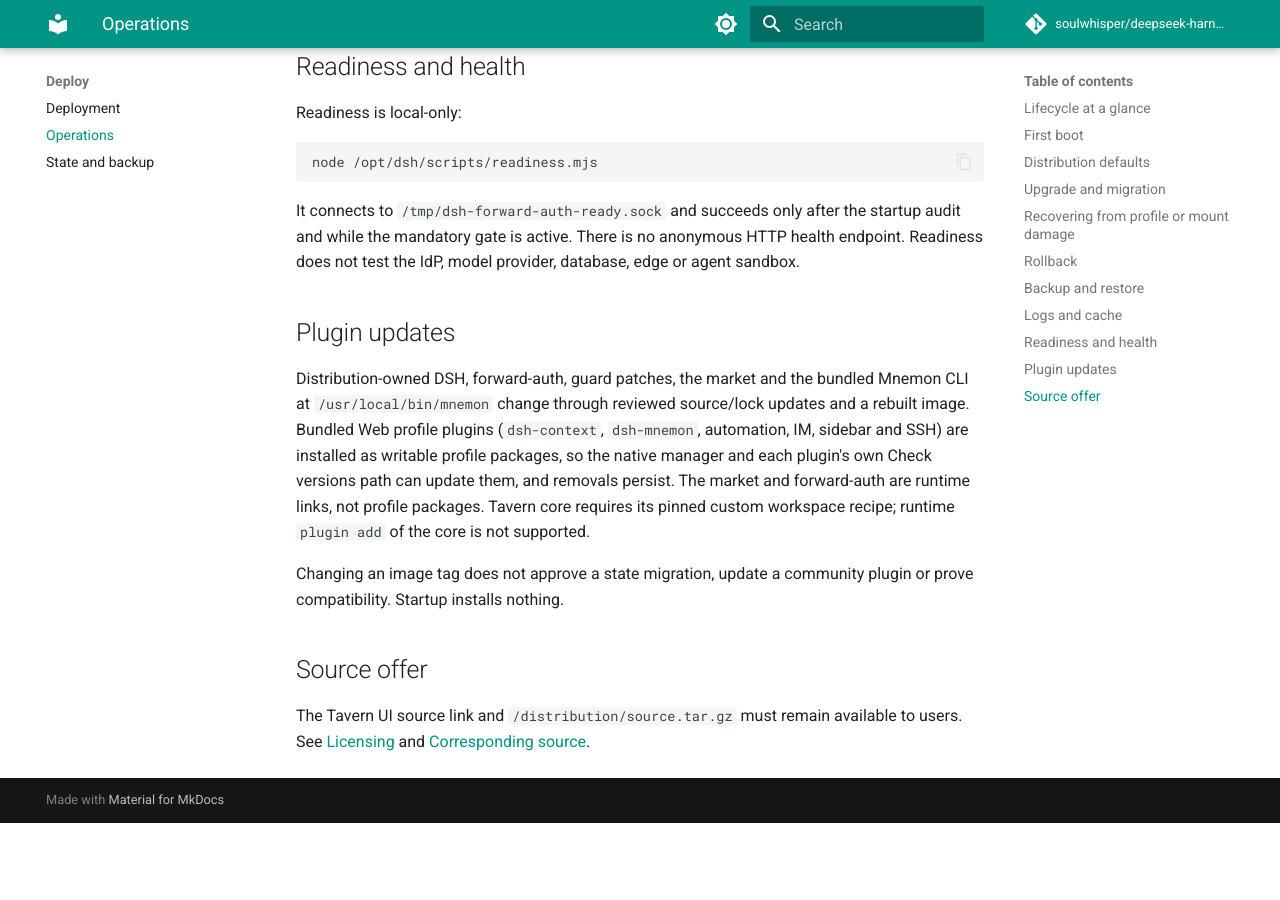
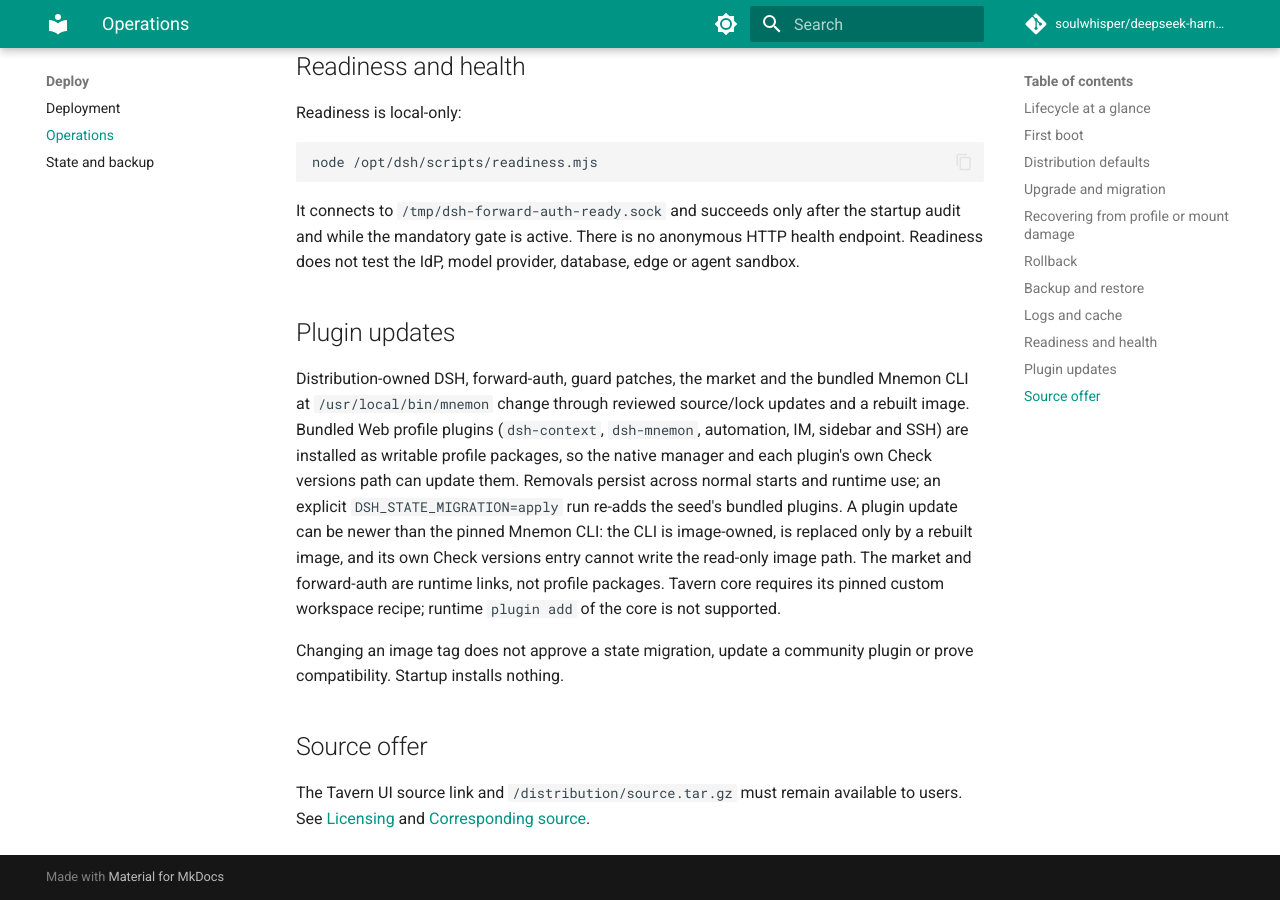
Before and after one commit to soulwhisper/deepseek-harness-container, an MkDocs documentation site: the page built from docs/operations.md, in a window 1280 px wide and 900 px high, scrolled down 4936 px. Built offline with MkDocs 1.6.1 and Material for MkDocs 9.7.7, drawn with Linux system fonts in a browser that asks for light colours; comment, search, counter and statistics services are not loaded; before the commit the page ends 5759 px from its top, so only the background shows below that.

Commit message:
docs(web): clarify plugin/CLI update skew and migration removals
State that a profile plugin can outpace the image-owned Mnemon CLI and that only a rebuild replaces the CLI. Qualify bundled-plugin removals: they persist across normal starts, while an explicit DSH_STATE_MIGRATION=apply run re-adds the seed bundles. Narrow the manager smoke label to removable, which is what it exercises.

```diff
--- a/docs/operations.md
+++ b/docs/operations.md
@@ -195,9 +195,13 @@ Mnemon CLI at `/usr/local/bin/mnemon` change through reviewed source/lock
 updates and a rebuilt image. Bundled Web profile plugins (`dsh-context`,
 `dsh-mnemon`, automation, IM, sidebar and SSH) are installed as writable profile
 packages, so the native manager and each plugin's own Check versions path can
-update them, and removals persist. The market and forward-auth are runtime
-links, not profile packages. Tavern core requires its pinned custom workspace
-recipe; runtime `plugin add` of the core is not supported.
+update them. Removals persist across normal starts and runtime use; an explicit
+`DSH_STATE_MIGRATION=apply` run re-adds the seed's bundled plugins. A plugin
+update can be newer than the pinned Mnemon CLI: the CLI is image-owned, is
+replaced only by a rebuilt image, and its own Check versions entry cannot write
+the read-only image path. The market and forward-auth are runtime links, not
+profile packages. Tavern core requires its pinned custom workspace recipe;
+runtime `plugin add` of the core is not supported.
 
 Changing an image tag does not approve a state migration, update a community
 plugin or prove compatibility. Startup installs nothing.
```
Also changed, not shown: 1 other file.
